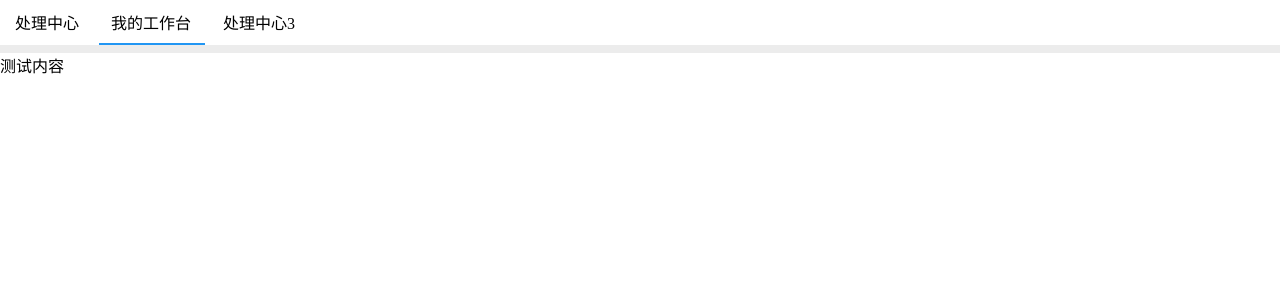
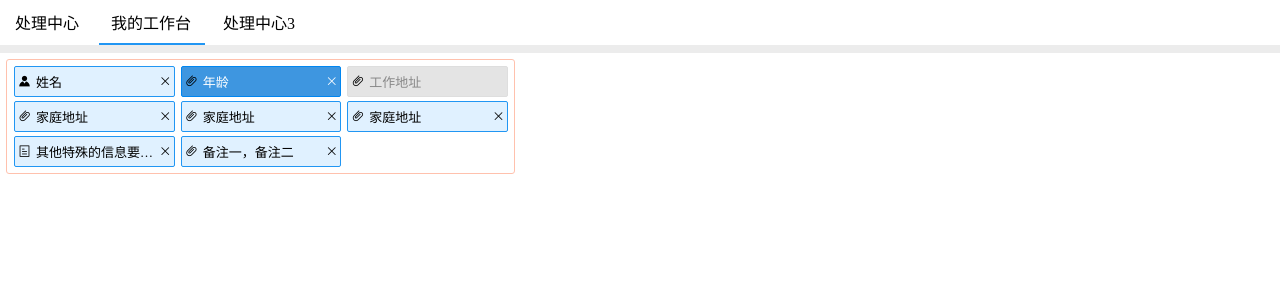
Before and after one commit to imakemyworld/oneTest9182, a Vue app: page /#/customnav in a window 1280 px wide. Shown: the top 300 px of the page. Built offline with nearby package versions, Linux system fonts and the light colour scheme.

Commit message:
实现另一种itemList形式组件

```diff
--- /dev/null
+++ b/src/components/itemMenu/itemMenu.vue
@@ -0,0 +1,171 @@
+<template>
+  <div class="custom-itemMenuDiv">
+    <div v-for="child in menuData" :key="child.id" :class="getCustomItemClass(child)"
+      :icon="changeToJSIcon(child.icon)">
+      <div :class="getCustomItemContentClass(child)" @click="editThis($event,child)">
+        <span v-show="showInput(child,false)">{{child.label}}</span>
+        <input type="text" class="editInput" v-if="child.editable" v-show="showInput(child,true)" v-model="child.label"
+          @blur="quitEdit(child)" />
+      </div>
+      <div class="custom-item-cancel" v-if="child.disable !== true"><i class="el-icon-close"></i></div>
+    </div>
+  </div>
+</template>
+
+<script>
+export default {
+  components: {
+    // MenuList,
+    //menuItem,
+  },
+  name: "itemMenu",
+  props: {
+    menuData: Array,
+  },
+  computed: {},
+  methods: {
+    quitEdit(item) {
+      this.$set(this.isInput, item.id, false);
+    },
+    editThis(event, item) {
+      if (item.editable && this.isInput[item.id] != true) {
+        this.$set(this.isInput, item.id, true);
+        let target = event.currentTarget;
+        setTimeout(function () {
+          target.children[1].focus();
+        }, 50);
+      }
+    },
+    showInput(item, isInput) {
+      return isInput
+        ? this.isInput[item.id] == true
+        : this.isInput[item.id] != true;
+    },
+    getCustomItemContentClass(item) {
+      return {
+        "custom-item-content": true,
+        editable: item.editable === true,
+      };
+    },
+    getCustomItemClass(item) {
+      return {
+        "custom-item": true,
+        isActive: item.isActive === true,
+        disable: item.disable === true,
+      };
+    },
+    changeToJSIcon(iconStr) {
+      if (iconStr == null || iconStr.length == 0) {
+        return "";
+      }
+      if (iconStr.length > 2) {
+        iconStr = iconStr.toLowerCase();
+        if (iconStr.indexOf("&#x") > -1) {
+          //html
+          iconStr = iconStr.replace(/&#x([\d\w]*);*/i, "%u$1");
+        }
+        if (iconStr.indexOf("\\e") > -1) {
+          //css
+          iconStr = iconStr.replace("\\", "%u");
+        }
+        return unescape(iconStr);
+      } else {
+        // js
+        return iconStr;
+      }
+    },
+    liClick(...args) {
+      this.$emit("liClick", ...args);
+    },
+  },
+  watch: {
+    // showPop(n,o){
+    //  // if (this.appendToBody) document.body.appendChild(this.popperElm);
+    // }
+  },
+  data() {
+    return {
+      isInput: {},
+    };
+  },
+};
+</script>
+<style scoped>
+.custom-itemMenuDiv {
+  width: 500px;
+  margin: 6px 0 0 6px;
+  display: flex;
+  border: 1px solid #ffc1ad;
+  border-radius: 3px;
+  padding: 2px 6px 6px 1px;
+  font-size: 13px;
+  flex-wrap: wrap;
+}
+.custom-itemMenuDiv .custom-item {
+  width: calc(33.33% - 6px);
+  height: 31px;
+  margin-left: 6px;
+  display: flex;
+  margin-top: 4px;
+  box-sizing: border-box;
+  align-items: center;
+  justify-content: left;
+  padding: 3px 2px 3px 17px;
+  border: 1px solid #2196f3;
+  border-radius: 2px;
+  background: #e0f1ff;
+  position: relative;
+}
+.custom-itemMenuDiv .custom-item:before {
+  content: attr(icon);
+  font-family: element-icons;
+  position: absolute;
+  top: 8px;
+  left: 3px;
+  color: black;
+}
+.custom-itemMenuDiv .custom-item.isActive {
+  border: 1px solid #0086f1;
+  color: white;
+  background: #3e96e0;
+}
+.custom-itemMenuDiv .custom-item.disable {
+  border: 1px solid #dedede !important;
+  color: #888888 !important;
+  background: #e4e4e4 !important;
+}
+
+.custom-itemMenuDiv .custom-item:hover {
+  border: 1px solid #b2d5f1;
+  background: #55b4ff;
+}
+
+.custom-itemMenuDiv .custom-item-content {
+  width: calc(100% - 16px);
+  padding: 1px 3px;
+  overflow: hidden;
+  border: 1px solid #ff000000;
+  white-space: nowrap;
+  text-overflow: ellipsis;
+}
+.custom-itemMenuDiv .custom-item-content.editable:hover {
+  border-style: dashed;
+  border-color: white;
+  border-radius: 2px;
+}
+.custom-itemMenuDiv .custom-item-content .editInput {
+  width: calc(100% - 7px);
+  border: none;
+}
+.custom-itemMenuDiv .custom-item-content .editInput:focus {
+  border: none;
+}
+.custom-itemMenuDiv .custom-item-cancel {
+}
+.custom-itemMenuDiv .custom-item-cancel i {
+  cursor: pointer;
+}
+.custom-itemMenuDiv .custom-item-cancel i:hover {
+  color: red;
+}
+</style>
--- a/src/views/customnav.vue
+++ b/src/views/customnav.vue
@@ -3,15 +3,19 @@
     <div class="navDiv">
       <custom-menu :menuData="menuData" @liClick="liClick" />
     </div>
-    <div class="content">测试内容</div>
+    <div class="content">
+      <custom-itemMenu :menuData="itemMenuData" />
+    </div>
   </div>
 </template>
 
 <script>
 import customMenu from "../components/customNav/CustomMenu";
+import itemMenu from "../components/itemMenu/itemMenu";
 export default {
   components: {
     "custom-menu": customMenu,
+    "custom-itemMenu": itemMenu,
   },
   name: "navView",
   methods: {
@@ -35,7 +39,118 @@ export default {
   },
   watch: {},
   data() {
+    let itemMenuChildrenData = [
+      {
+        id: "21",
+        label: "选项1",
+      },
+      {
+        id: "22",
+        label: "选项2",
+      },
+      {
+        id: "23",
+        label: "选项3",
+        children: [
+          {
+            id: "231",
+            label: "选项3-1",
+          },
+          {
+            id: "232",
+            label: "选项3-2",
+            children: [
+              {
+                id: "2321",
+                label: "选项3-2-1",
+              },
+              {
+                id: "2322",
+                label: "选项3-2-2",
+              },
+              {
+                id: "2323",
+                label: "选项3-2-3",
+              },
+            ],
+          },
+          {
+            id: "233",
+            label: "选项3-3",
+          },
+        ],
+      },
+      {
+        id: "24",
+        label: "选项4",
+      },
+    ];
     return {
+      itemMenuData: [
+        {
+          id: "121",
+          label: "姓名",
+          icon: "\\e7ab",
+          isActive: false,
+          disable: false,
+          editable: false,
+        },
+        {
+          id: "122",
+          label: "年龄",
+          icon: "\\e77d",
+          isActive: true,
+          disable: false,
+          editable: false,
+        },
+        {
+          id: "123",
+          label: "工作地址",
+          icon: "\\e77d",
+          chilren: itemMenuChildrenData,
+          isActive: false,
+          disable: true,
+          editable: false,
+        },
+        {
+          id: "124",
+          label: "家庭地址",
+          icon: "\\e77d",
+          isActive: false,
+          disable: false,
+          editable: false,
+        },
+        {
+          id: "125",
+          label: "家庭地址",
+          icon: "\\e77d",
+          editable: true,
+        },
+        {
+          id: "126",
+          label: "家庭地址",
+          icon: "\\e77d",
+          isActive: false,
+          disable: false,
+          editable: false,
+        },
+        {
+          id: "127",
+          label: "其他特殊的信息要进行更改的等",
+          icon: "\\e78b",
+          isActive: false,
+          disable: false,
+          editable: false,
+        },
+        {
+          id: "128",
+          label: "备注一，备注二",
+          icon: "\\e77d",
+          isActive: false,
+          disable: false,
+          editable: false,
+        },
+      ],
       menuData: [
         {
           id: "1",
@@ -118,6 +233,7 @@ export default {
   margin-top: 8px;
   height: calc(100% - 53px);
   background: white;
+  overflow: auto;
 }
 .testDiv {
   background: #ececec;
```
